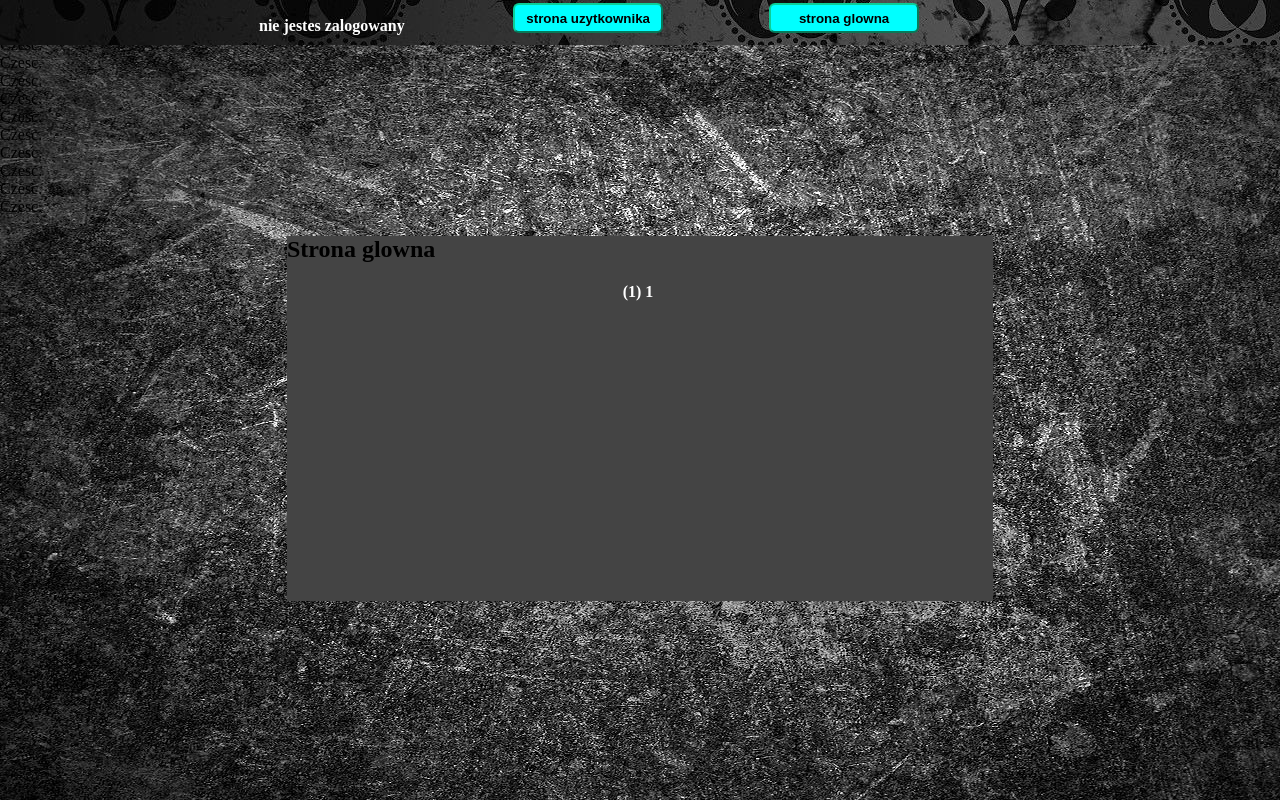
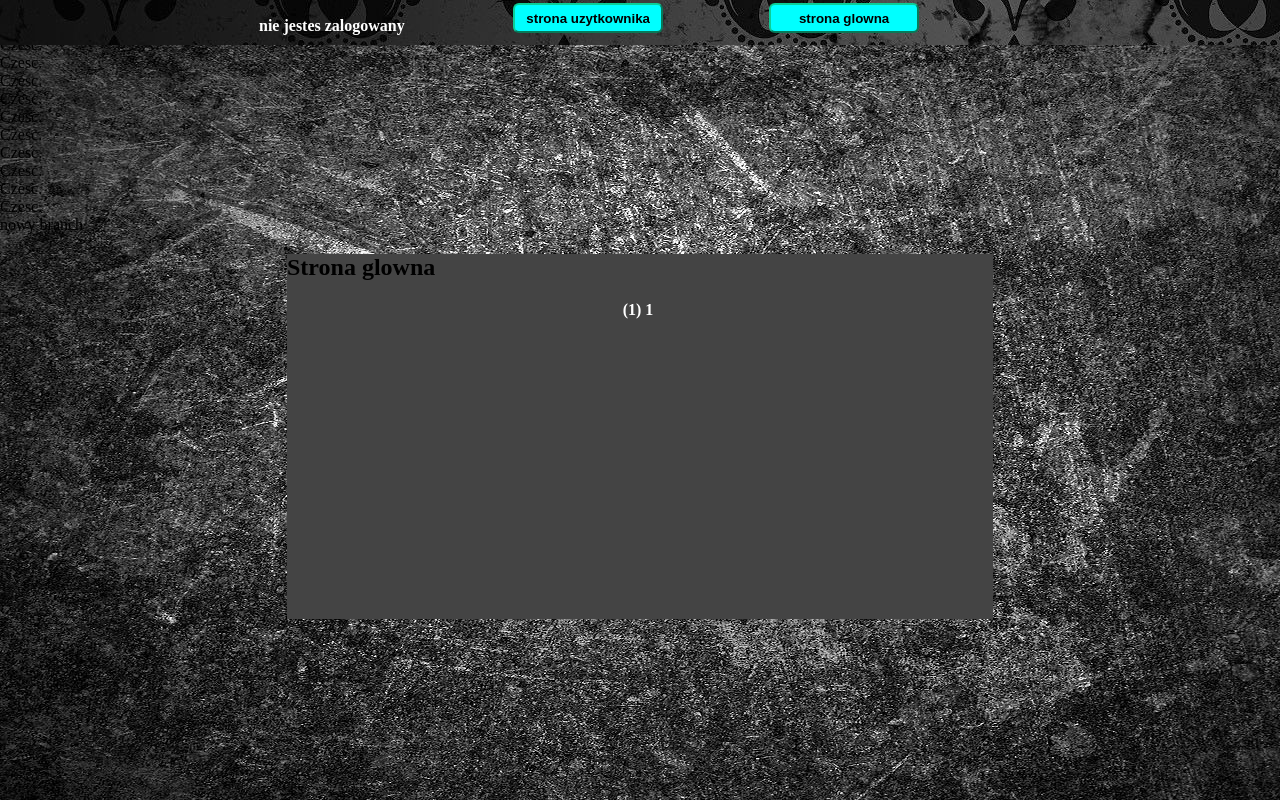
Before and after one commit to Tomaszek666/projekt, a PHP site: page /index.php in a window 1280 px wide. Run offline with PHP 8.4, Linux system fonts and the light colour scheme; data that the repository does not hold is empty.

Commit message:
Cos takiegoo

```diff
--- a/index.php
+++ b/index.php
@@ -26,6 +26,7 @@ echo "gowno.<br />";
 for ($i = 0; $i < 10; $i++) {
     echo "Czesc.<br />";
 }
+echo "nowy branch";
 $html->wyswietl_body();
 if(isset($_GET['akcja2'])&&($_GET['akcja2'])=='nr_strony')
 {
```
